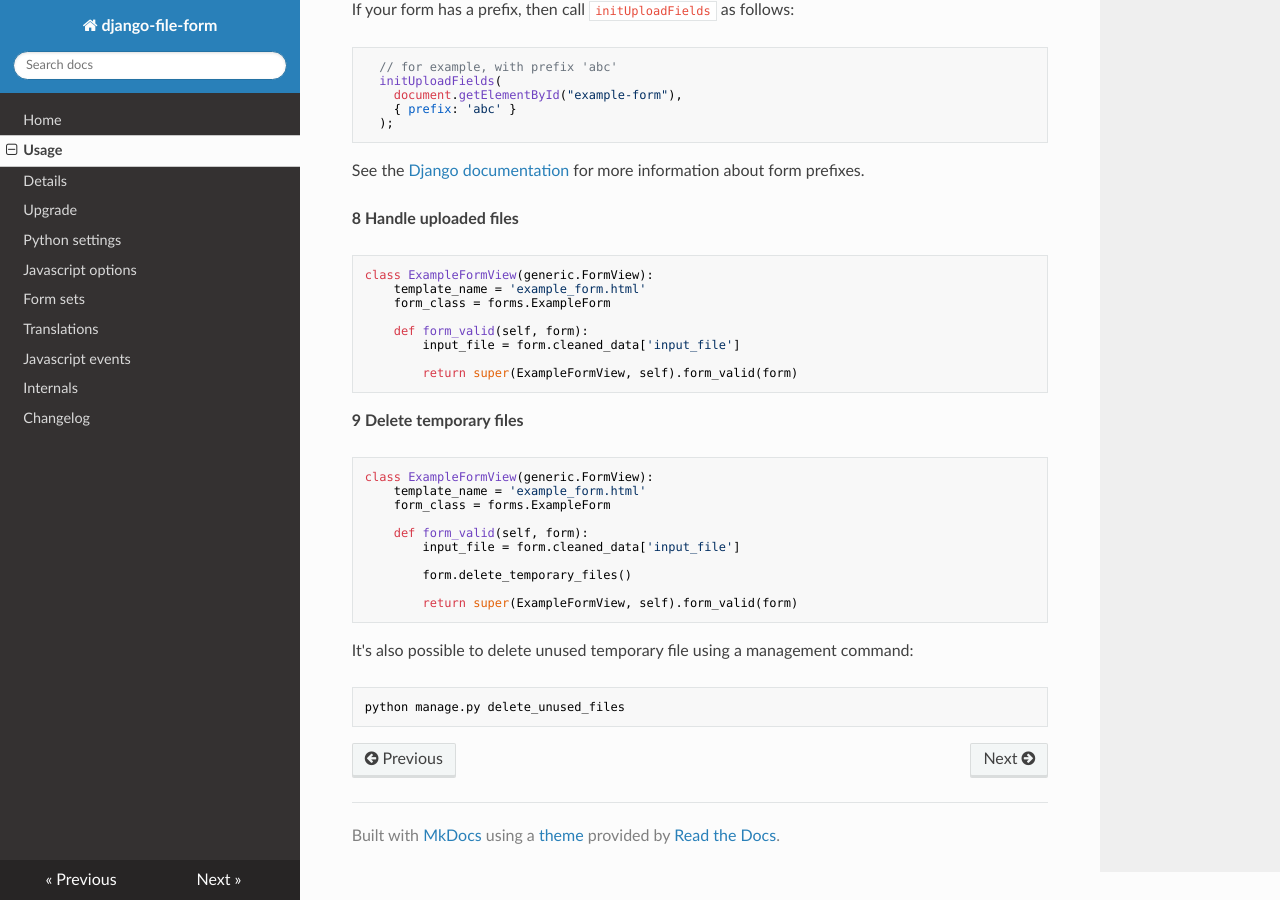
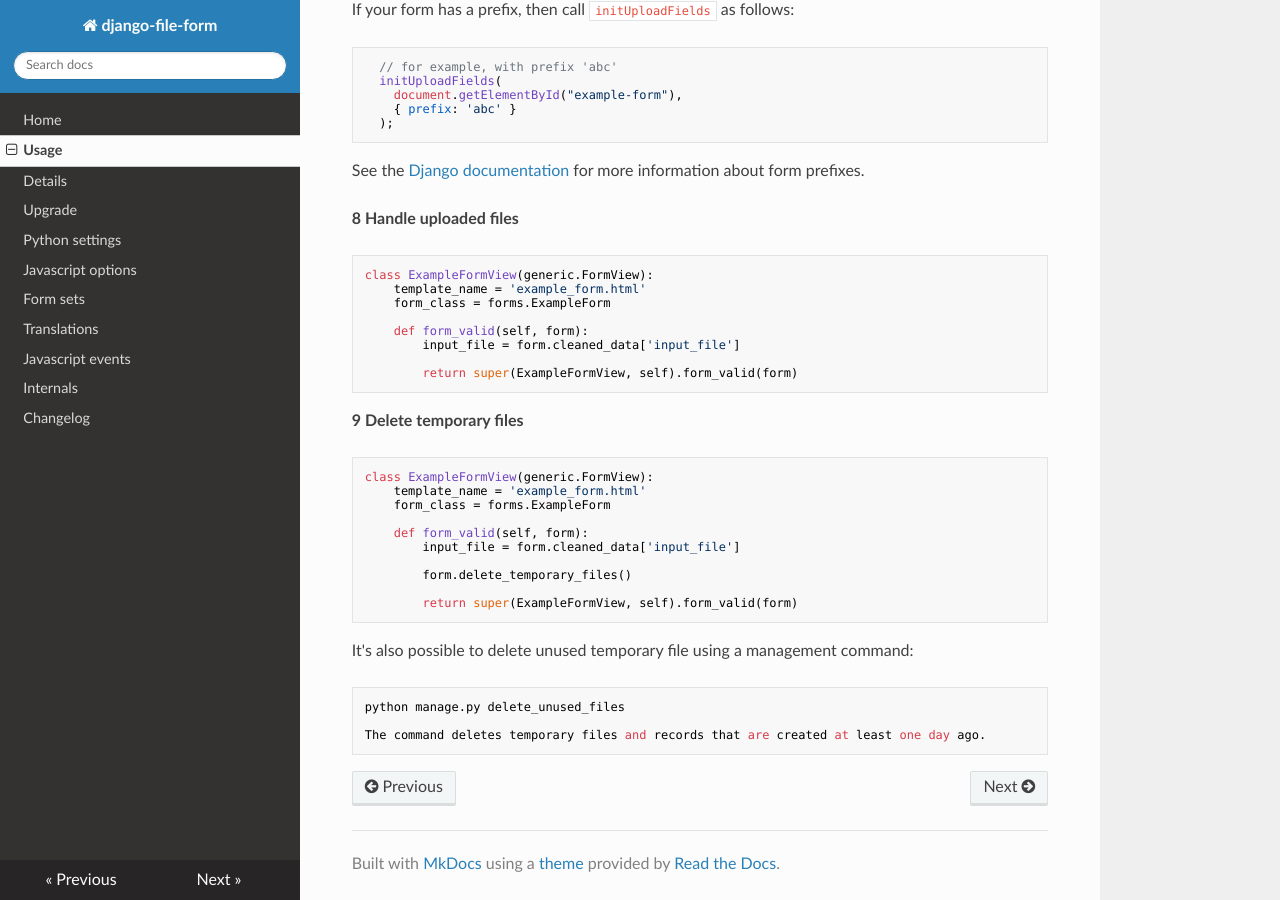
Before and after one commit to mbraak/django-file-form, an MkDocs documentation site: the page built from docs/usage.md, in a window 1280 px wide and 900 px high, scrolled down 1373 px. Built offline with MkDocs 1.6.1, drawn with Linux system fonts in a browser that asks for light colours; nearby versions of some CDN libraries.

Commit message:
Update docs

````diff
--- a/docs/usage.md
+++ b/docs/usage.md
@@ -115,4 +115,6 @@ It's also possible to delete unused temporary file using a management command:
 
 ```
 python manage.py delete_unused_files
+
+The command deletes temporary files and records that are created at least one day ago.
 ```
````
